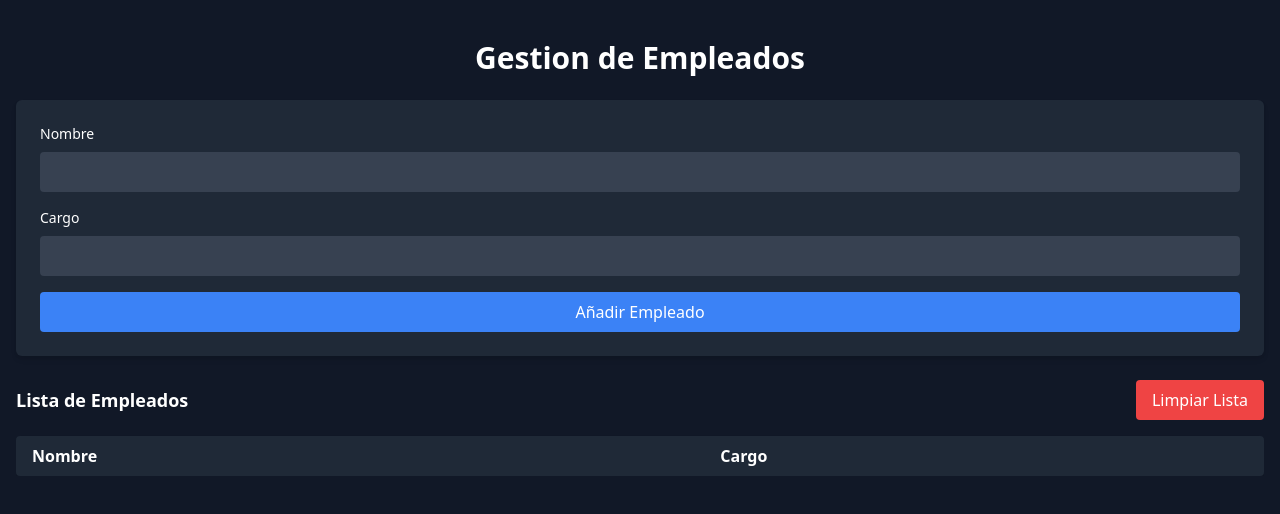
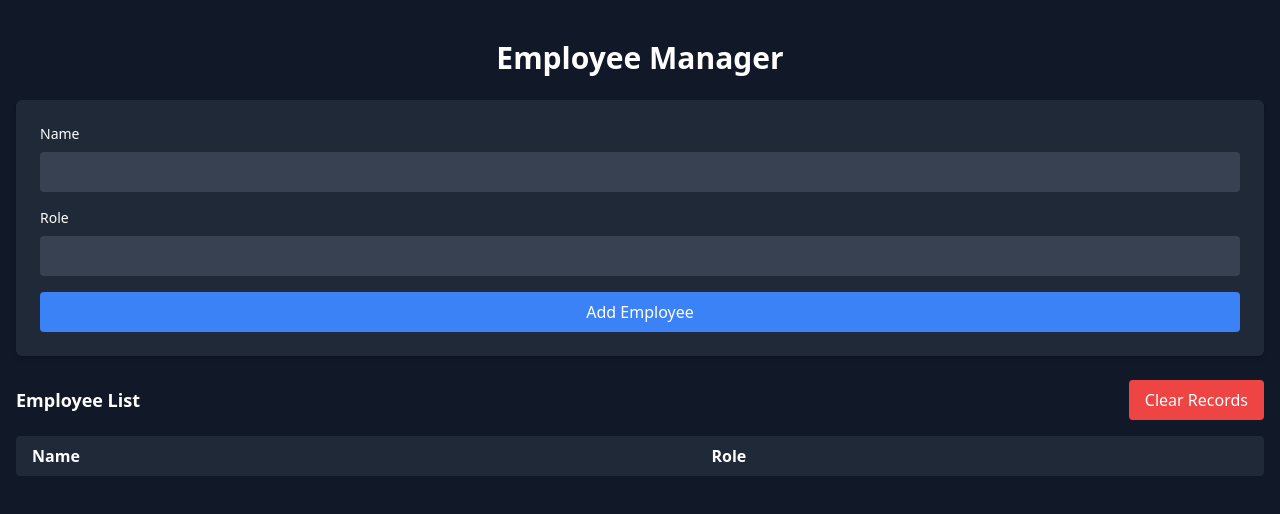
Before and after one commit to FranciscoMares2/empleados-pwa, a plain HTML site: page index.html in a window 1280 px wide. Drawn offline with nearby package versions, Linux system fonts and the light colour scheme.

Commit message:
Update index.html

```diff
--- a/index.html
+++ b/index.html
@@ -3,47 +3,47 @@
 <head>
   <meta charset="UTF-8">
   <meta name="viewport" content="width=device-width, initial-scale=1.0">
-  <title>Gestion de Empleados</title>
+  <title>Employee Manager</title>
   <link href="https://cdn.jsdelivr.net/npm/tailwindcss@2.2.19/dist/tailwind.min.css" rel="stylesheet">
   <link rel="manifest" href="manifest.json">
 </head>
 <body class="bg-gray-900 text-white font-sans">
   <div class="container mx-auto py-10 px-4">
-    <h1 class="text-3xl font-bold mb-6 text-center">Gestion de Empleados</h1>
+    <h1 class="text-3xl font-bold mb-6 text-center">Employee Manager</h1>
 
     <!-- Install Button -->
     <div class="text-center mb-6">
       <button id="install-btn" class="hidden bg-green-500 hover:bg-green-600 px-4 py-2 rounded text-white">
-        Instalar App
+        Install App
       </button>
     </div>
 
     <!-- Form -->
     <form id="employee-form" class="bg-gray-800 p-6 rounded-md shadow-md">
       <div class="mb-4">
-        <label for="name" class="block text-sm font-medium">Nombre</label>
+        <label for="name" class="block text-sm font-medium">Name</label>
         <input type="text" id="name" class="w-full mt-2 p-2 bg-gray-700 rounded" required>
       </div>
       <div class="mb-4">
-        <label for="role" class="block text-sm font-medium">Cargo</label>
+        <label for="role" class="block text-sm font-medium">Role</label>
         <input type="text" id="role" class="w-full mt-2 p-2 bg-gray-700 rounded" required>
       </div>
-      <button type="submit" class="bg-blue-500 hover:bg-blue-600 px-4 py-2 rounded text-white w-full">Añadir Empleado</button>
+      <button type="submit" class="bg-blue-500 hover:bg-blue-600 px-4 py-2 rounded text-white w-full">Add Employee</button>
     </form>
 
     <!-- Table -->
     <div class="overflow-x-auto mt-6">
         <div class="flex justify-between items-center mb-4">
-          <h2 class="text-lg font-semibold">Lista de Empleados</h2>
+          <h2 class="text-lg font-semibold">Employee List</h2>
           <button id="clear-btn" class="bg-red-500 hover:bg-red-600 px-4 py-2 rounded text-white">
-             Limpiar Lista
+            Clear Records
           </button>
         </div>
         <table class="w-full bg-gray-800 rounded shadow-md">
           <thead>
             <tr>
-              <th class="py-2 px-4 text-left">Nombre</th>
-              <th class="py-2 px-4 text-left">Cargo</th>
+              <th class="py-2 px-4 text-left">Name</th>
+              <th class="py-2 px-4 text-left">Role</th>
             </tr>
           </thead>
           <tbody id="employee-table">
```
